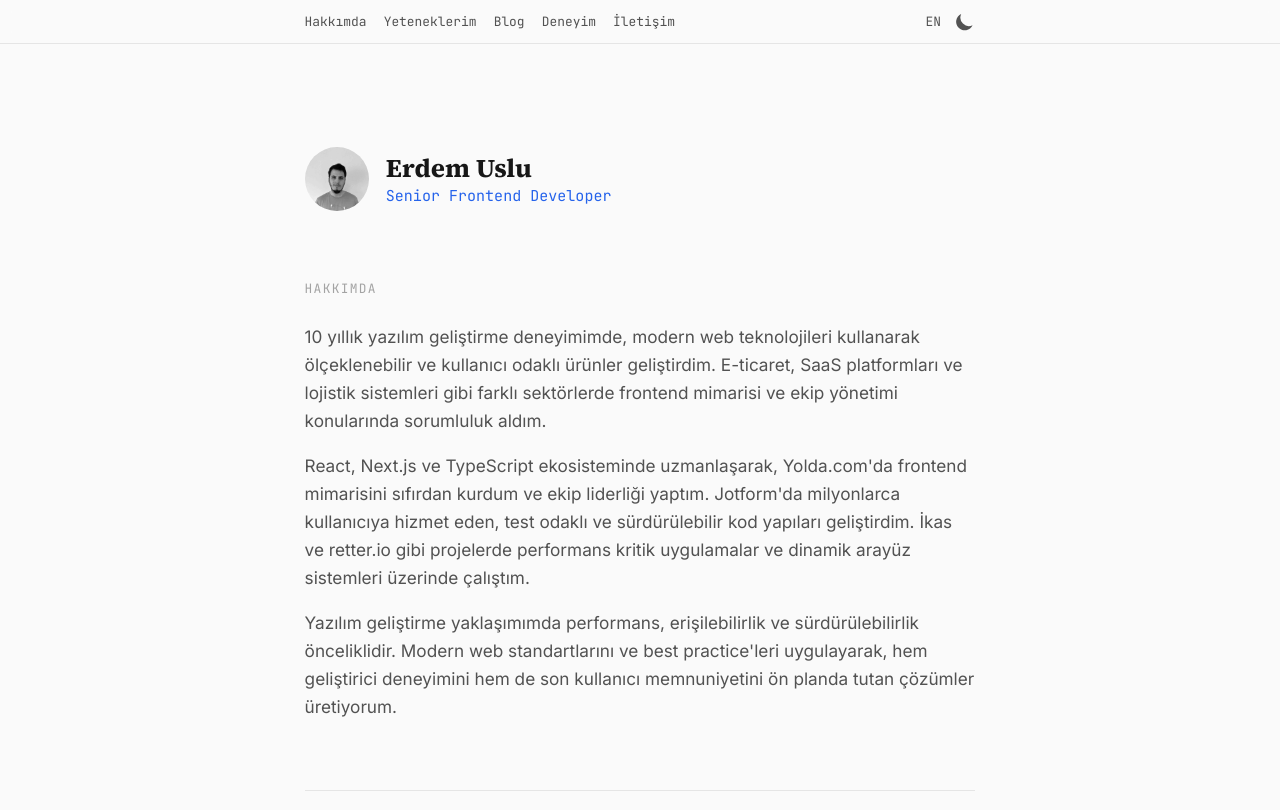
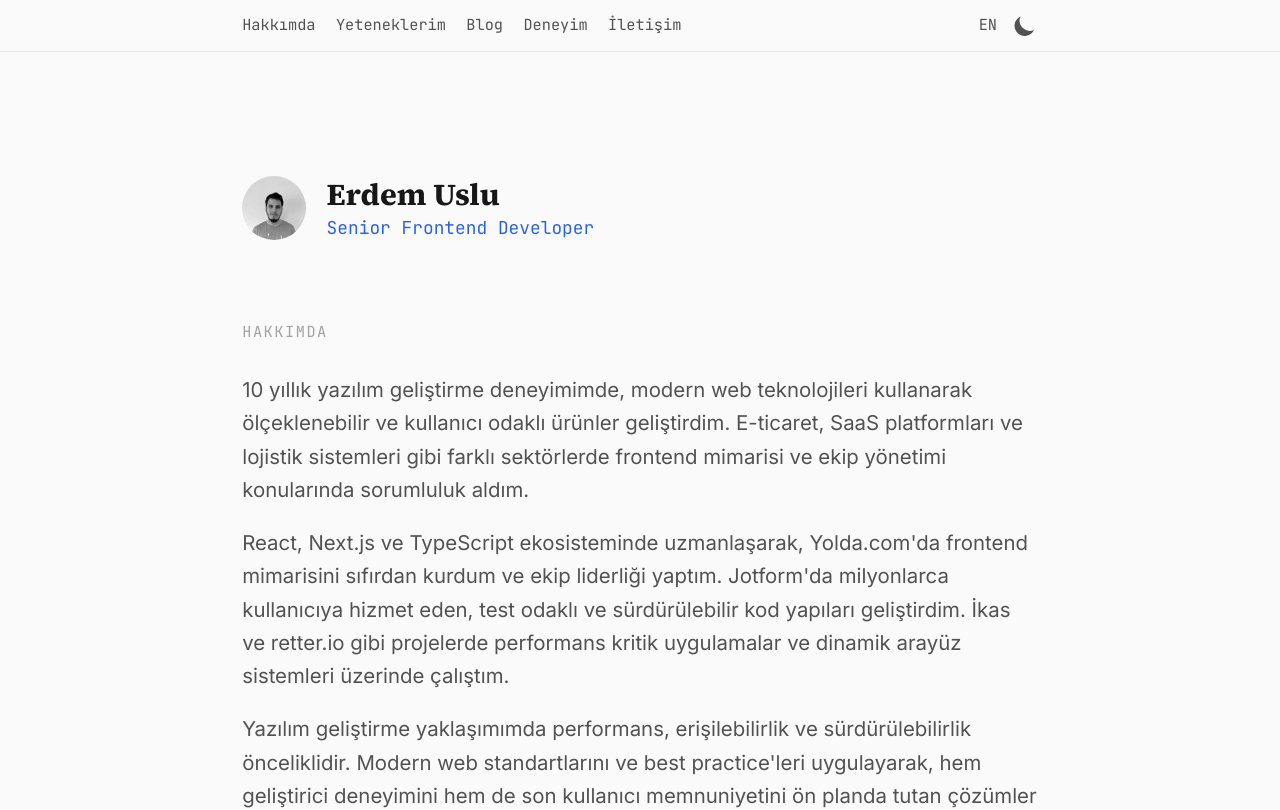
Before and after one commit to erdemuslu/erdemuslucom, a Next.js app: page / in a window 1280 px wide. Shown: the top 810 px of the page. Built offline with nearby package versions, Linux system fonts and the light colour scheme.

Commit message:
feat: update font size

```diff
--- a/src/app/globals.css
+++ b/src/app/globals.css
@@ -55,7 +55,7 @@
 }
 
 html {
-  font-size: clamp(16px, calc(0.25vw + 14px), 24px);
+  font-size: clamp(16px, calc(0.5vw + 14px), 24px);
   scroll-behavior: smooth;
 }
 
```
